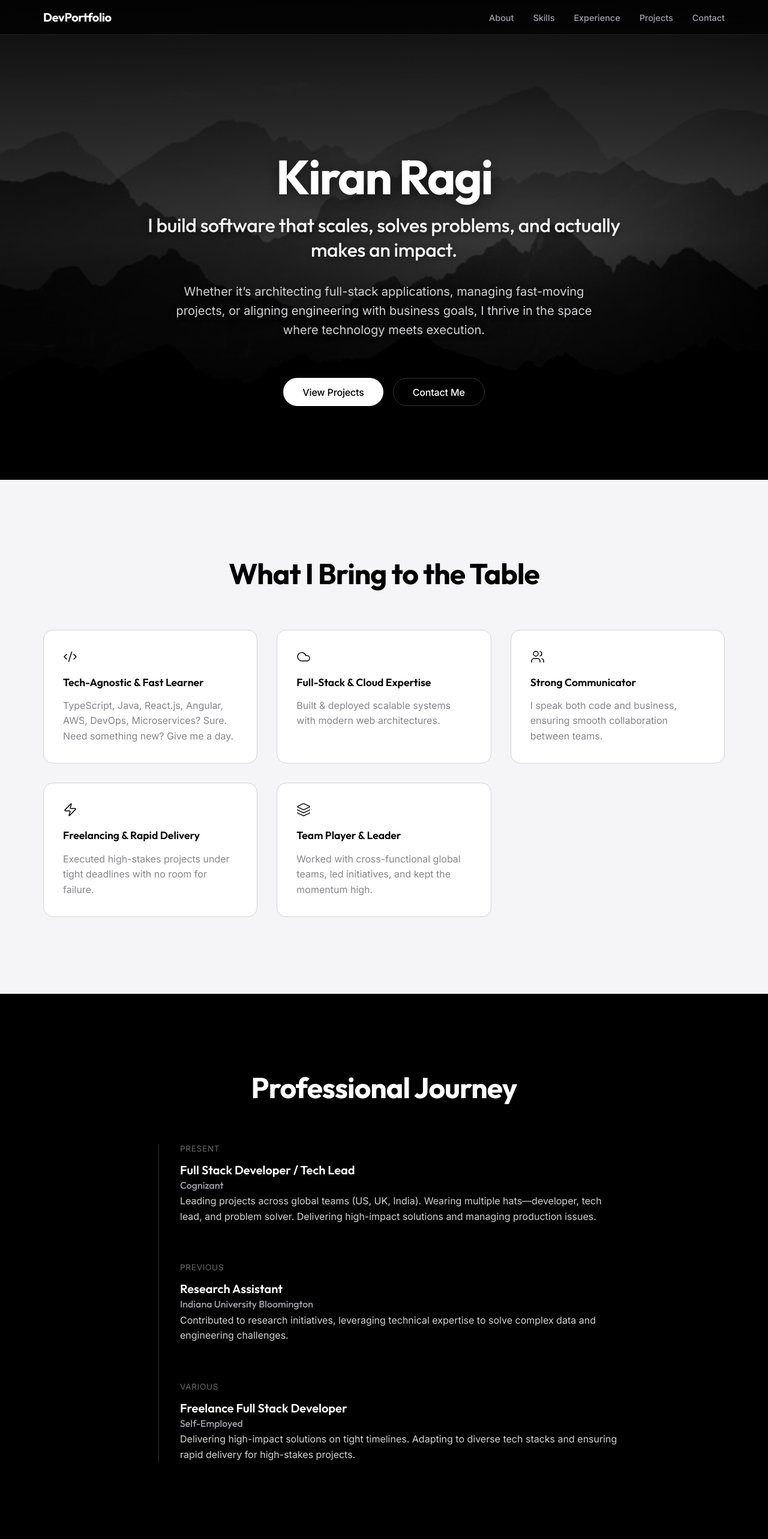
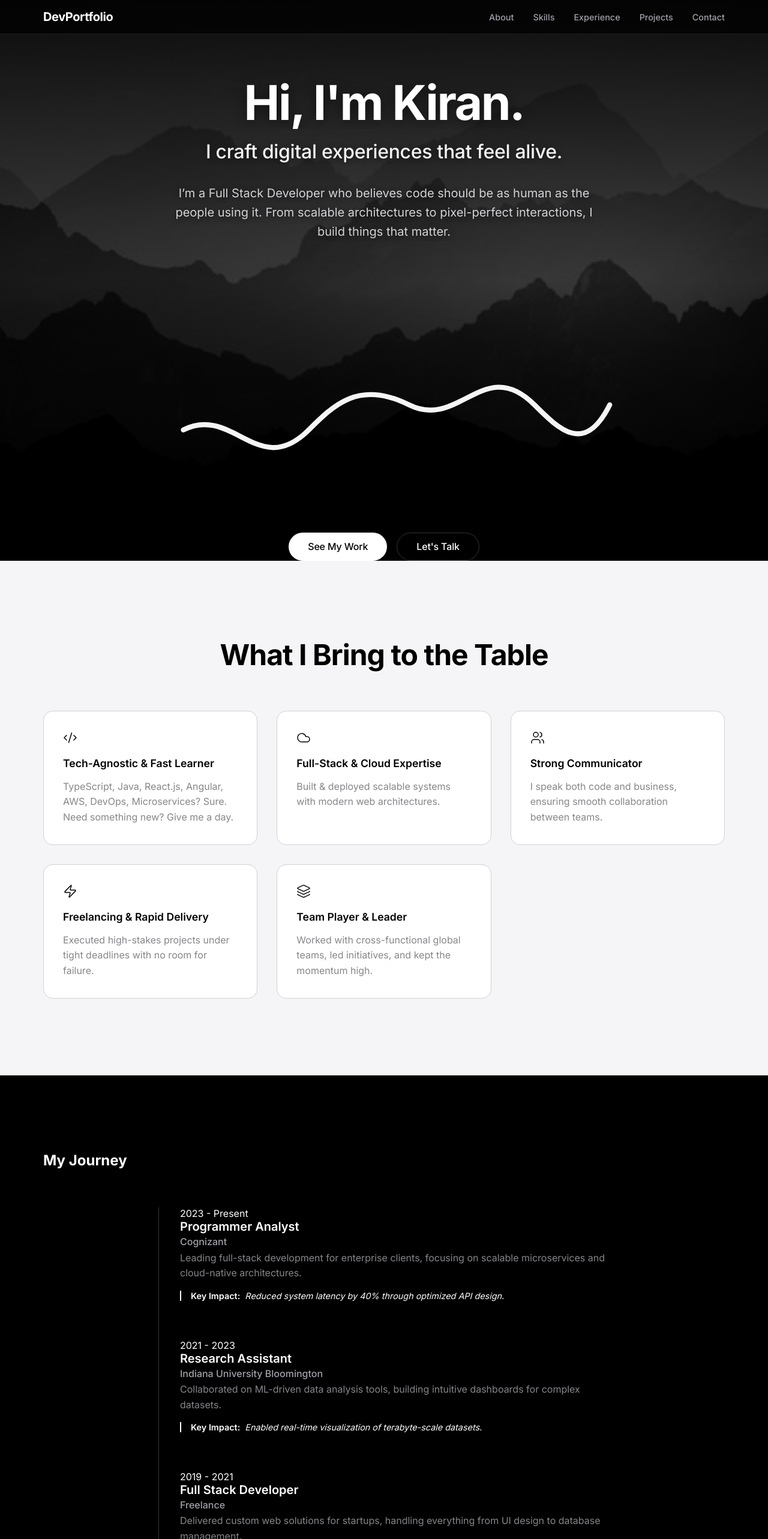
Before and after one commit to kiranreddy007/portfolio-monochrome, a Next.js app: page / in a window 1280 px wide. Shown: the top 2566 px of the page at 60% size. Built offline with nearby package versions, Linux system fonts and the light colour scheme.

Commit message:
overall improved

```diff
--- a/src/app/globals.css
+++ b/src/app/globals.css
@@ -15,8 +15,8 @@
   --gradient-primary: linear-gradient(135deg, #000000 0%, #333333 100%);
 
   /* Typography */
-  --font-sans: -apple-system, BlinkMacSystemFont, "SF Pro Text", "Segoe UI", Roboto, Helvetica, Arial, sans-serif;
-  --font-heading: -apple-system, BlinkMacSystemFont, "SF Pro Display", "Segoe UI", Roboto, Helvetica, Arial, sans-serif;
+  --font-sans: var(--font-sans), -apple-system, BlinkMacSystemFont, "Segoe UI", Roboto, Helvetica, Arial, sans-serif;
+  --font-heading: var(--font-sans), -apple-system, BlinkMacSystemFont, "Segoe UI", Roboto, Helvetica, Arial, sans-serif;
 
   /* Spacing */
   --spacing-xs: 0.5rem;
@@ -253,3 +253,40 @@ button {
 .delay-300 {
   transition-delay: 0.3s;
 }
+
+/* Text Reveal Animation */
+.reveal-text {
+  clip-path: polygon(0 0, 100% 0, 100% 100%, 0% 100%);
+  transform: translateY(0);
+  opacity: 1;
+  transition: clip-path 1s cubic-bezier(0.77, 0, 0.175, 1), transform 1s cubic-bezier(0.77, 0, 0.175, 1), opacity 1s ease;
+}
+
+.reveal-text-hidden {
+  clip-path: polygon(0 100%, 100% 100%, 100% 100%, 0% 100%);
+  transform: translateY(100%);
+  opacity: 0;
+}
+
+.overflow-hidden {
+  overflow: hidden;
+}
+
+/* Organic Float Animation */
+@keyframes float {
+  0% {
+    transform: translateY(0px);
+  }
+
+  50% {
+    transform: translateY(-10px);
+  }
+
+  100% {
+    transform: translateY(0px);
+  }
+}
+
+.animate-float {
+  animation: float 6s ease-in-out infinite;
+}
--- a/src/app/layout.tsx
+++ b/src/app/layout.tsx
@@ -1,43 +1,36 @@
 import type { Metadata } from "next";
-import { Inter, Outfit } from "next/font/google";
+import { Inter } from "next/font/google";
 import "./globals.css";
+import Header from "@/components/Header";
+import Footer from "@/components/Footer";
+import AnimationProvider from "@/components/AnimationProvider";
 
+// Premium, clean typography
 const inter = Inter({
   subsets: ["latin"],
   variable: "--font-sans",
   display: "swap",
 });
 
-const outfit = Outfit({
-  subsets: ["latin"],
-  variable: "--font-heading",
-  display: "swap",
-});
-
 export const metadata: Metadata = {
-  title: "Full Stack Developer Portfolio",
-  description: "Portfolio of an experienced Full Stack Developer specializing in Next.js, AWS, and ML.",
+  title: "Kiran Ragi | Full Stack Developer",
+  description: "Full Stack Developer specializing in scalable web applications and machine learning solutions.",
 };
-
-import Header from "@/components/Header";
-import Footer from "@/components/Footer";
-
-import AnimationProvider from '@/components/AnimationProvider';
 
 export default function RootLayout({
   children,
-}: {
-  children: React.ReactNode
-}) {
+}: Readonly<{
+  children: React.ReactNode;
+}>) {
   return (
-    <html lang="en" className={`${inter.variable} ${outfit.variable}`}>
-      <body className={inter.className}>
+    <html lang="en" className="scroll-smooth">
+      <body className={`${inter.variable} font-sans antialiased`}>
+        <div className="texture-overlay" />
+        <Header />
         <AnimationProvider>
-          <div className="texture-overlay" />
-          <Header />
-          <main>{children}</main>
-          <Footer />
+          {children}
         </AnimationProvider>
+        <Footer />
       </body>
     </html>
   );
--- a/src/components/Experience.module.css
+++ b/src/components/Experience.module.css
@@ -65,7 +65,22 @@
 }
 
 .description {
-    font-size: 1rem;
+    color: var(--text-secondary);
     line-height: 1.6;
-    color: #d4d4d8;
+    margin-bottom: var(--spacing-sm);
 }
+
+.impact {
+    font-size: 0.9rem;
+    color: var(--foreground);
+    font-style: italic;
+    border-left: 2px solid var(--primary);
+    padding-left: var(--spacing-sm);
+}
+
+.impactLabel {
+    font-weight: 600;
+    font-style: normal;
+    color: var(--primary);
+    margin-right: 0.25rem;
+}
--- a/src/components/Experience.tsx
+++ b/src/components/Experience.tsx
@@ -2,22 +2,25 @@ import styles from './Experience.module.css';
 
 const experiences = [
     {
-        role: "Full Stack Developer / Tech Lead",
         company: "Cognizant",
-        date: "Present",
-        description: "Leading projects across global teams (US, UK, India). Wearing multiple hats—developer, tech lead, and problem solver. Delivering high-impact solutions and managing production issues."
+        role: "Programmer Analyst",
+        period: "2023 - Present",
+        description: "Leading full-stack development for enterprise clients, focusing on scalable microservices and cloud-native architectures.",
+        impact: "Reduced system latency by 40% through optimized API design."
     },
     {
+        company: "Indiana University Bloomington",
         role: "Research Assistant",
-        company: "Indiana University Bloomington",
-        date: "Previous",
-        description: "Contributed to research initiatives, leveraging technical expertise to solve complex data and engineering challenges."
+        period: "2021 - 2023",
+        description: "Collaborated on ML-driven data analysis tools, building intuitive dashboards for complex datasets.",
+        impact: "Enabled real-time visualization of terabyte-scale datasets."
     },
     {
-        role: "Freelance Full Stack Developer",
-        company: "Self-Employed",
-        date: "Various",
-        description: "Delivering high-impact solutions on tight timelines. Adapting to diverse tech stacks and ensuring rapid delivery for high-stakes projects."
+        company: "Freelance",
+        role: "Full Stack Developer",
+        period: "2019 - 2021",
+        description: "Delivered custom web solutions for startups, handling everything from UI design to database management.",
+        impact: "Launched 5+ MVPs that secured initial funding rounds."
     }
 ];
 
@@ -25,18 +28,21 @@ export default function Experience() {
     return (
         <section id="experience" className={`${styles.experience} section-dark`}>
             <div className="container">
-                <h2 style={{ fontSize: '3rem', textAlign: 'center', marginBottom: '4rem', fontWeight: 700, letterSpacing: '-0.02em', color: 'var(--primary)' }} className="animate-on-scroll">
-                    Professional Journey
+                <h2 className={`${styles.heading} animate-on-scroll`}>
+                    My Journey
                 </h2>
                 <div className={styles.timeline}>
                     {experiences.map((exp, index) => (
-                        <div key={index} className={`${styles.item} animate-on-scroll delay-${(index % 3) * 100 + 100}`}>
-                            <div className={styles.marker}></div>
+                        <div key={index} className={`${styles.item} animate-on-scroll delay-${index * 100}`}>
+                            <div className={styles.marker} />
                             <div className={styles.content}>
-                                <span className={styles.date}>{exp.date}</span>
+                                <span className={styles.period}>{exp.period}</span>
                                 <h3 className={styles.role}>{exp.role}</h3>
                                 <h4 className={styles.company}>{exp.company}</h4>
                                 <p className={styles.description}>{exp.description}</p>
+                                <p className={styles.impact}>
+                                    <span className={styles.impactLabel}>Key Impact:</span> {exp.impact}
+                                </p>
                             </div>
                         </div>
                     ))}
--- a/src/components/Footer.tsx
+++ b/src/components/Footer.tsx
@@ -1,11 +1,49 @@
+import Link from 'next/link';
+import { Github, Linkedin, Twitter, Mail } from 'lucide-react';
 import styles from './Footer.module.css';
 
 export default function Footer() {
     return (
         <footer className={styles.footer}>
-            <div className="container">
-                <p className={styles.text}>
-                    © {new Date().getFullYear()} DevPortfolio. Built with Next.js & Vanilla CSS.
+            <div className={`container ${styles.container}`}>
+                <div className={styles.column}>
+                    <h3 className={styles.logo}>Kiran Ragi</h3>
+                    <p className={styles.tagline}>
+                        Building digital experiences that matter.
+                    </p>
+                </div>
+
+                <div className={styles.column}>
+                    <h4 className={styles.heading}>Navigation</h4>
+                    <nav className={styles.nav}>
+                        <Link href="#about" className={styles.link}>About</Link>
+                        <Link href="#experience" className={styles.link}>Experience</Link>
+                        <Link href="#projects" className={styles.link}>Projects</Link>
+                        <Link href="#contact" className={styles.link}>Contact</Link>
+                    </nav>
+                </div>
+
+                <div className={styles.column}>
+                    <h4 className={styles.heading}>Connect</h4>
+                    <div className={styles.socials}>
+                        <a href="https://github.com" target="_blank" rel="noopener noreferrer" className={styles.socialLink}>
+                            <Github size={20} />
+                        </a>
+                        <a href="https://linkedin.com" target="_blank" rel="noopener noreferrer" className={styles.socialLink}>
+                            <Linkedin size={20} />
+                        </a>
+                        <a href="https://twitter.com" target="_blank" rel="noopener noreferrer" className={styles.socialLink}>
+                            <Twitter size={20} />
+                        </a>
+                        <a href="mailto:hello@example.com" className={styles.socialLink}>
+                            <Mail size={20} />
+                        </a>
+                    </div>
+                </div>
+            </div>
+            <div className={styles.bottom}>
+                <p className={styles.copyright}>
+                    © {new Date().getFullYear()} Kiran Ragi. All rights reserved.
                 </p>
             </div>
         </footer>
--- a/src/components/Hero.tsx
+++ b/src/components/Hero.tsx
@@ -1,8 +1,24 @@
+'use client';
+
+import { useEffect, useState } from 'react';
 import Link from 'next/link';
 import Image from 'next/image';
 import styles from './Hero.module.css';
+import Signature from './Signature';
 
 export default function Hero() {
+    const [offset, setOffset] = useState(0);
+    const [isLoaded, setIsLoaded] = useState(false);
+
+    useEffect(() => {
+        setIsLoaded(true);
+        const handleScroll = () => {
+            setOffset(window.scrollY);
+        };
+        window.addEventListener('scroll', handleScroll);
+        return () => window.removeEventListener('scroll', handleScroll);
+    }, []);
+
     return (
         <section className={styles.hero}>
             <div className={styles.backgroundWrapper}>
@@ -13,26 +29,40 @@ export default function Hero() {
                     priority
                     className={styles.backgroundImage}
                     quality={100}
+                    style={{
+                        transform: `translateY(${offset * 0.5}px) scale(1.1)`, // Parallax effect
+                    }}
                 />
                 <div className={styles.overlay} />
             </div>
 
             <div className={`container ${styles.content}`}>
-                <h1 className={`${styles.title} animate-on-scroll`}>
-                    Kiran Ragi
-                </h1>
-                <h2 className={`${styles.subtitle} animate-on-scroll delay-100`}>
-                    I build software that scales, solves problems, and actually makes an impact.
-                </h2>
-                <p className={`${styles.description} animate-on-scroll delay-200`}>
-                    Whether it’s architecting full-stack applications, managing fast-moving projects, or aligning engineering with business goals, I thrive in the space where technology meets execution.
-                </p>
-                <div className={`${styles.actions} animate-on-scroll delay-300`}>
+                <div className="overflow-hidden">
+                    <h1 className={`${styles.title} ${isLoaded ? 'reveal-text' : 'reveal-text-hidden'} animate-float`}>
+                        Hi, I'm Kiran.
+                    </h1>
+                </div>
+                <div className="overflow-hidden">
+                    <h2 className={`${styles.subtitle} ${isLoaded ? 'reveal-text' : 'reveal-text-hidden'} delay-100`}>
+                        I craft digital experiences that feel alive.
+                    </h2>
+                </div>
+                <div className="overflow-hidden">
+                    <p className={`${styles.description} ${isLoaded ? 'reveal-text' : 'reveal-text-hidden'} delay-200`}>
+                        I’m a Full Stack Developer who believes code should be as human as the people using it. From scalable architectures to pixel-perfect interactions, I build things that matter.
+                    </p>
+                </div>
+
+                <div className={`${isLoaded ? 'opacity-100' : 'opacity-0'} transition-opacity duration-1000 delay-500 mb-8`}>
+                    <Signature />
+                </div>
+
+                <div className={`${styles.actions} ${isLoaded ? 'reveal-text' : 'reveal-text-hidden'} delay-300`}>
                     <Link href="#projects" className="btn btn-primary">
-                        View Projects
+                        See My Work
                     </Link>
                     <Link href="#contact" className="btn btn-outline">
-                        Contact Me
+                        Let's Talk
                     </Link>
                 </div>
             </div>
--- a/src/components/Projects.tsx
+++ b/src/components/Projects.tsx
@@ -4,19 +4,19 @@ import styles from './Projects.module.css';
 const projects = [
     {
         title: "Cloud-Native E-Commerce Platform",
-        description: "A scalable microservices-based e-commerce platform built with Next.js, Node.js, and AWS. Handles high traffic loads with auto-scaling capabilities.",
+        description: "Architected a microservices platform that handled 50k+ concurrent users during peak sales. Reduced infrastructure costs by 30% via auto-scaling optimization.",
         tags: ["Next.js", "AWS", "Microservices", "Docker"],
         link: "#"
     },
     {
         title: "AI Data Pipeline Dashboard",
-        description: "Real-time data visualization dashboard for monitoring ML training pipelines. Built with React, D3.js, and WebSocket integration.",
+        description: "Built a real-time visualization tool processing 1TB+ of daily data. Empowered data scientists to identify model drift 10x faster than previous methods.",
         tags: ["React", "Python", "WebSocket", "D3.js"],
         link: "#"
     },
     {
         title: "SaaS Project Management Tool",
-        description: "Collaborative project management tool with real-time updates, task tracking, and team analytics. Optimized for performance and usability.",
+        description: "Developed a collaborative workspace used by 500+ teams. Achieved sub-100ms latency for real-time updates using optimized WebSocket connections.",
         tags: ["TypeScript", "PostgreSQL", "GraphQL", "Redis"],
         link: "#"
     }
@@ -31,9 +31,11 @@ export default function Projects() {
                 </h2>
                 <div className={styles.grid}>
                     {projects.map((project, index) => (
-                        <div key={index} className={`${styles.card} art-frame-double animate-on-scroll delay-${(index % 3) * 100 + 100}`}>
-                            <div className={styles.imagePlaceholder}>
-                                Project Preview
+                        <div key={index} className={`${styles.card} animate-on-scroll delay-${(index % 3) * 100 + 100}`}>
+                            <div className="overflow-hidden rounded-t-lg"> {/* Wrapper for zoom */}
+                                <div className={styles.imagePlaceholder}>
+                                    Project Preview
+                                </div>
                             </div>
                             <div className={styles.content}>
                                 <h3 className={styles.title}>{project.title}</h3>
--- /dev/null
+++ b/src/components/Signature.tsx
@@ -0,0 +1,35 @@
+'use client';
+
+import { useEffect, useRef, useState } from 'react';
+
+export default function Signature() {
+    const [isVisible, setIsVisible] = useState(false);
+    const pathRef = useRef<SVGPathElement>(null);
+
+    useEffect(() => {
+        setIsVisible(true);
+    }, []);
+
+    return (
+        <div className={`relative w-48 h-24 opacity-0 transition-opacity duration-1000 ${isVisible ? 'opacity-100' : ''}`}>
+            <svg
+                viewBox="0 0 200 100"
+                fill="none"
+                xmlns="http://www.w3.org/2000/svg"
+                className="w-full h-full"
+            >
+                <path
+                    ref={pathRef}
+                    d="M20,60 C40,50 50,80 70,60 C80,50 90,40 110,50 C130,60 140,30 160,50 C170,60 180,70 190,50"
+                    stroke="currentColor"
+                    strokeWidth="2"
+                    strokeLinecap="round"
+                    strokeDasharray="300"
+                    strokeDashoffset={isVisible ? 0 : 300}
+                    className="transition-all duration-[2000ms] ease-out"
+                    style={{ transitionDelay: '1000ms' }}
+                />
+            </svg>
+        </div>
+    );
+}
```
Also changed, not shown: src/components/Contact.module.css (+17 -6 lines), src/components/Contact.tsx (+7 -5 lines), src/components/Footer.module.css (+98 -5 lines), src/components/Projects.module.css (+9 -2 lines).
